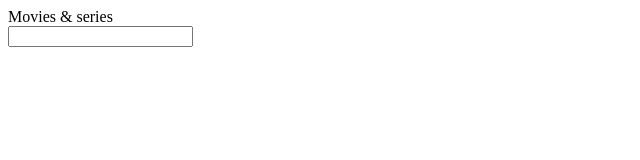
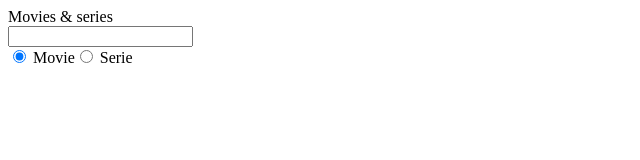
Before and after one commit to CAMIRO/app-movie-react, a React (Create React App) app: page / in a window 1280 px wide. Shown: the top 160 px of the page, without its empty margins (0-640 px from the left). Built offline with nearby package versions, Linux system fonts and the light colour scheme.

Commit message:
checkbox component added

```diff
--- a/src/App.js
+++ b/src/App.js
@@ -3,11 +3,13 @@ import axios from "axios";
 //Components
 import Header from "./components/header";
 import MoviesList from "./components/MoviesList";
+import Checkbox from "./components/checkbox";
 class App extends Component {
   state = {
     movie: [],
     movies: [],
-    filtered: []
+    filtered: [],
+    gender: "movie"
   };
 
   consulta = video => {
@@ -39,7 +41,8 @@ class App extends Component {
     return (
       <div>
         <Header keywords={this.getkeywords} />
-        <MoviesList movies={this.state.movies} />
+        <Checkbox gender={this.state.gender} movies={this.state.movies} />
+        {/* <MoviesList movies={this.state.movies} /> */}
       </div>
     );
   }
--- /dev/null
+++ b/src/components/checkbox.js
@@ -0,0 +1,51 @@
+import React, { Component } from "react";
+
+class Checkbox extends Component {
+  constructor() {
+    super();
+    this.state = {
+      checkedBox: "movie"
+    };
+    this.handleChange = this.handleChange.bind(this);
+  }
+  filter(value) {
+    console.log(value);
+  }
+
+  handleChange(event) {
+    const { name, value, type, checked } = event.target;
+    this.setState({ checkedBox: value });
+    //console.log(value);
+    this.filter(value);
+    /* let movies = this.props.movies; */
+  }
+
+  render() {
+    //console.log(this.props);
+    return (
+      <div>
+        <label>
+          <input
+            type="radio"
+            name="vidType"
+            value="movie"
+            checked={this.state.checkedBox === "movie"}
+            onChange={this.handleChange}
+          />{" "}
+          Movie
+        </label>
+        <label>
+          <input
+            type="radio"
+            name="vidType"
+            value="series"
+            checked={this.state.checkedBox === "series"}
+            onChange={this.handleChange}
+          />{" "}
+          Serie
+        </label>
+      </div>
+    );
+  }
+}
+export default Checkbox;
```
